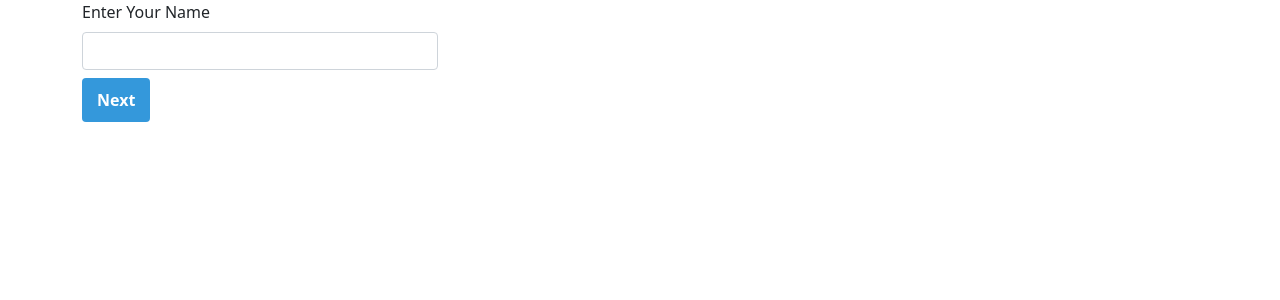
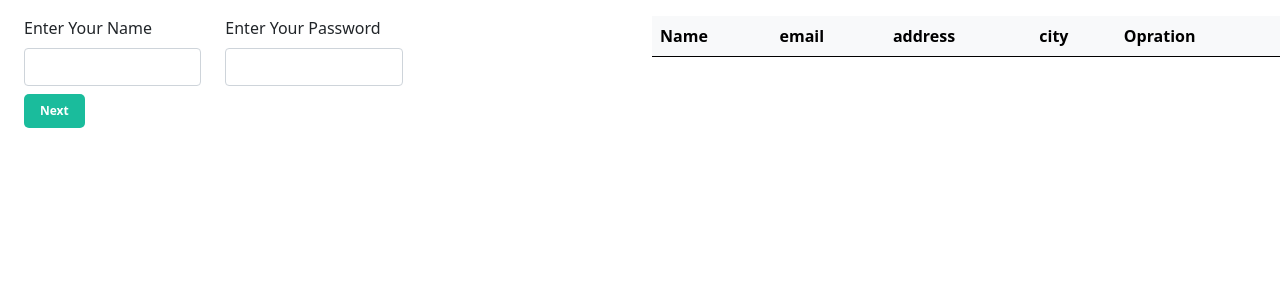
Before and after one commit to SukhdebPatra/React-2025, a React (Vite) app in the folder react-dev/: page / in a window 1280 px wide. Shown: the top 300 px of the page. Built offline with nearby package versions, Linux system fonts and the light colour scheme.

Commit message:
updated app js

```diff
--- a/react-dev/src/App.jsx
+++ b/react-dev/src/App.jsx
@@ -15,8 +15,6 @@ import ReverseString from './ReverseString'
 import MultiStepForm from './pages/MultiStepForm'
 
 function App() {
-  const [count, setCount] = useState(0)
-
   return (
     <>
      {/* <Counter/>
--- a/react-dev/src/pages/MultiStepForm.jsx
+++ b/react-dev/src/pages/MultiStepForm.jsx
@@ -1,8 +1,10 @@
 import React, { useState } from "react";
+import Button from "../Components/Button/Button";
 
 const MultiStepForm = () => {
   const [formData, setFormData] = useState({
     name: "",
+    password: "",
     email: "",
     address: "",
     city: "",
@@ -21,12 +23,13 @@ const MultiStepForm = () => {
   const handleSubmit = (e) => {
     e.preventDefault();
     setUserData([...userData, formData]); // using this in a object you will loose the first data
-    console.log(userData, "from user data after form Submit");
+    console.log(userData, " form Submit");
     setFormData({
       name: "",
       email: "",
       address: "",
       city: "",
+      password: "",
     });
   };
   const handleDelete = (ind) => {
@@ -35,9 +38,11 @@ const MultiStepForm = () => {
   };
   return (
     <>
+      <div className="row">
+        <div className="col-6">
           <form action="">
             {step === 1 && (
-          <div className="container">
+              <div className="container mt-3">
                 <div className="row">
                   <div className="col-4">
                     <label htmlFor="" className="form-label">
@@ -49,22 +54,37 @@ const MultiStepForm = () => {
                       className="form-control"
                       onChange={handleChange}
                       value={formData.name}
-                  id=""
+                      id="name"
+                    />
+                  </div>
+                  <div className="col-4">
+                    <label htmlFor="" className="form-label">
+                      Enter Your Password
+                    </label>
+                    <input
+                      type="password"
+                      name="password"
+                      className="form-control"
+                      onChange={handleChange}
+                      value={formData.password}
+                      id="password"
                     />
                   </div>
                 </div>
                 <div className="row">
                   <div className="col-3 mt-2">
-                <button onClick={handleNext} className="btn btn-sm btn-primary">
-                  Next
-                </button>
+                    <Button
+                      onClick={handleNext}
+                      className=" btn-primaryOne btn-small"
+                      label="Next"
+                    ></Button>
                   </div>
                 </div>
               </div>
             )}
 
             {step === 2 && (
-          <div className="container">
+              <div className="container mt-3">
                 <div className="row">
                   <div className="col-4">
                     <label htmlFor="" className="form-label">
@@ -82,21 +102,25 @@ const MultiStepForm = () => {
                 </div>
                 <div className="row mt-2">
                   <div className="col-3 ">
-                <button onClick={handlePrev} className="btn btn-sm btn-primary">
-                  Previous
-                </button>
+                    <Button
+                      onClick={handlePrev}
+                      className="btn-primaryOne btn-small"
+                      label="Previous"
+                    ></Button>
                   </div>
                   <div className="col-3">
-                <button onClick={handleNext} className="btn btn-sm btn-primary">
-                  Next
-                </button>
+                    <Button
+                      onClick={handleNext}
+                      className="btn-primaryOne btn-small"
+                      label="Next"
+                    ></Button>
                   </div>
                 </div>
               </div>
             )}
 
             {step === 3 && (
-          <div className="container">
+              <div className="container mt-3">
                 <div className="row">
                   <div className="col-4">
                     <label htmlFor="" className="form-label">
@@ -114,21 +138,25 @@ const MultiStepForm = () => {
                 </div>
                 <div className="row mt-2">
                   <div className="col-3 ">
-                <button onClick={handlePrev} className="btn btn-sm btn-primary">
-                  Previous
-                </button>
+                    <Button
+                      onClick={handlePrev}
+                      className="btn-primaryOne btn-small"
+                      label="Previous"
+                    ></Button>
                   </div>
                   <div className="col-3">
-                <button onClick={handleNext} className="btn btn-sm btn-primary">
-                  Next
-                </button>
+                    <Button
+                      onClick={handleNext}
+                      className="btn-primaryOne btn-small"
+                      label="Next"
+                    ></Button>
                   </div>
                 </div>
               </div>
             )}
 
             {step === 4 && (
-          <div className="container">
+              <div className="container mt-3">
                 <div className="row">
                   <div className="col-4">
                     <label htmlFor="" className="form-label">
@@ -146,51 +174,63 @@ const MultiStepForm = () => {
                 </div>
                 <div className="row mt-2">
                   <div className="col-3 ">
-                <button onClick={handlePrev} className="btn btn-sm btn-primary">
-                  Previous
-                </button>
+                    <Button
+                      onClick={handlePrev}
+                      className="btn-primaryOne btn-small"
+                      label="Previous"
+                    ></Button>
                   </div>
                   <div className="col-3">
-                <button
+                    <Button
                       onClick={handleSubmit}
-                  className="btn btn-sm btn-primary"
-                >
-                  Submit
-                </button>
+                      className="btn-primaryOne btn-small"
+                      label="Submit"
+                    ></Button>
                   </div>
                 </div>
               </div>
             )}
-        {/* <div className="row mt-2">
-          <div className="col-3 ">
-            <button className="btn btn-sm">Previous</button>
+          </form>
         </div>
-          <div className="col-3">
-            <button className="btn btn-sm">Next</button>
-          </div>
-        </div> */}
-      </form>
-      <ul>
+        <div className="col-6">
+          <table className="table table-light mt-3">
+            <thead>
+              <tr>
+                <th>Name</th>
+                <th>email</th>
+                <th>address</th>
+                <th>city</th>
+                <th>Opration</th>
+              </tr>
+            </thead>
+            <tbody>
               {userData &&
                 userData.map((ele, ind) => {
                   return (
-              <li key={ind}>
-                <span>{ele.name}</span>
+                    <tr key={ind}>
+                      {/* <span>{ele.name}</span>
                 <span>{ele.email}</span>
                 <span>{ele.address}</span>
-                <span>{ele.city}</span>
-                <span>
-                  <button
+                <span>{ele.city}</span> */}
+                      <td>{ele.name}</td>
+                      <td>{ele.email}</td>
+                      <td>{ele.address}</td>
+                      <td>{ele.city}</td>
+                      <td>
+                        <Button
                           className="btn btn-danger"
                           onClick={() => handleDelete(ind)}
                         >
                           Delete
-                  </button>
-                </span>
-              </li>
+                        </Button>
+                      </td>
+                    </tr>
                   );
                 })}
-      </ul>
+            </tbody>{" "}
+          </table>
+        </div>
+      </div>
     </>
   );
 };
```
Lines whose indentation alone changed are shown as unchanged.
